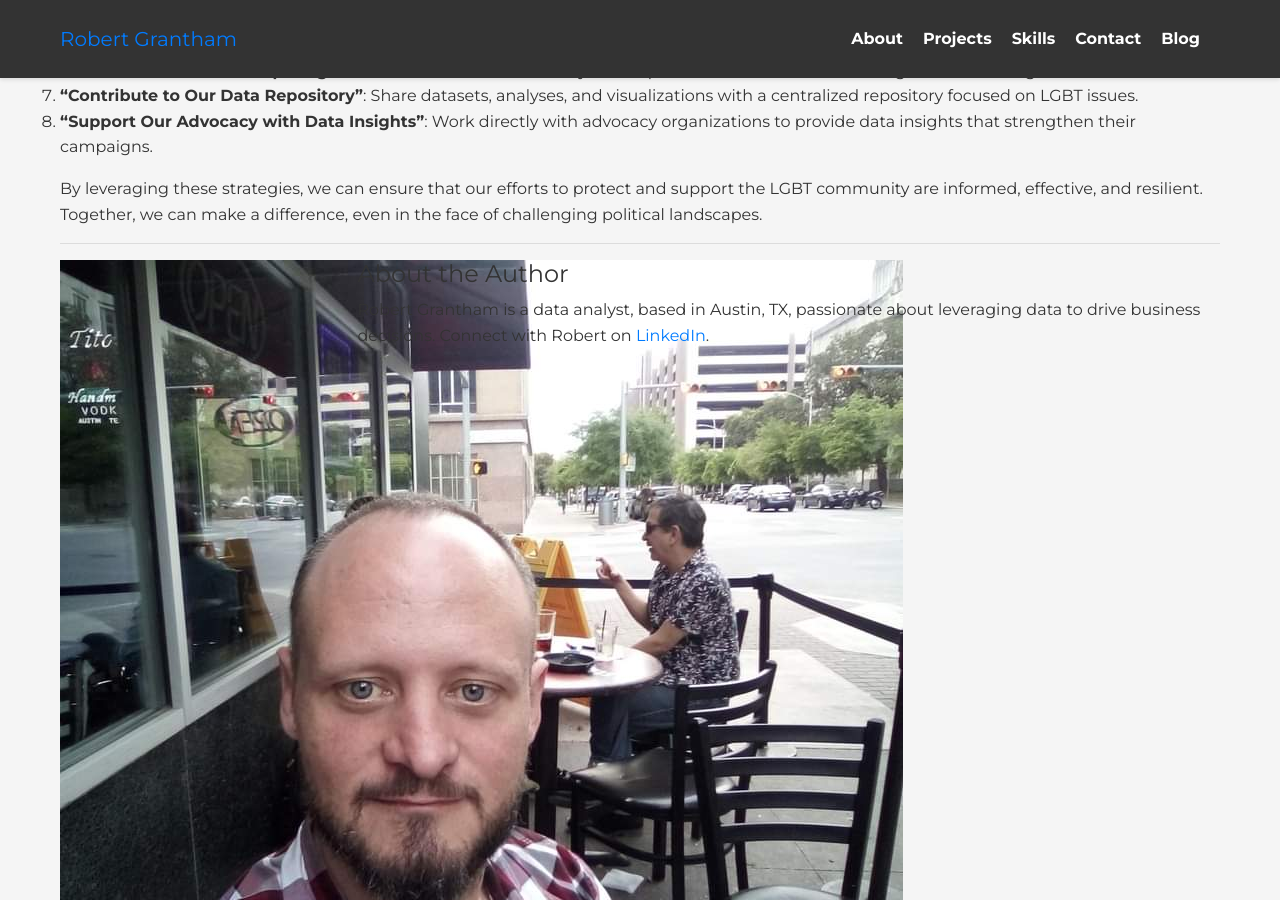
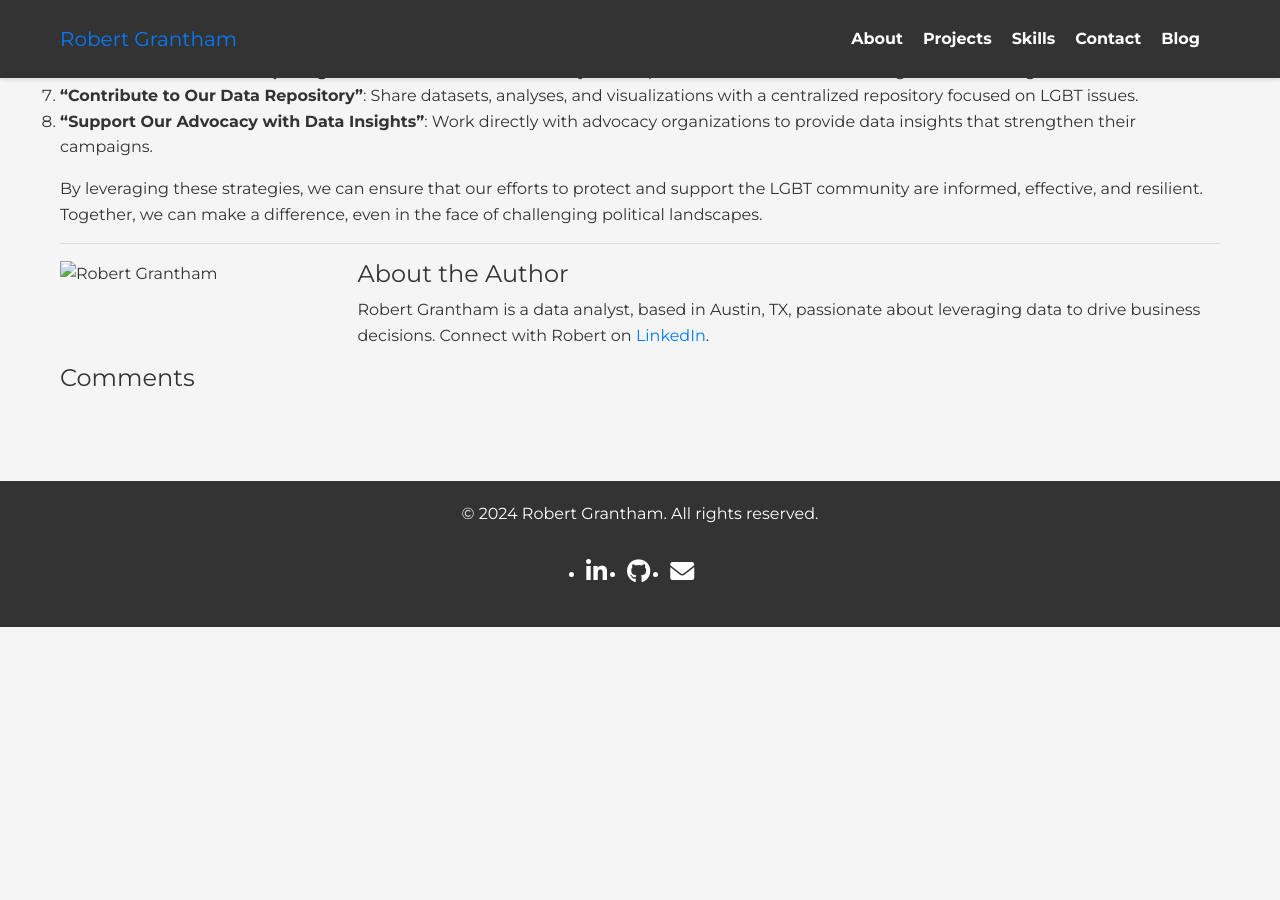
Before and after one commit to rgrantham82/rgrantham82.github.io, a Jekyll site: the page built from _posts/2024-07-01-cta-lgbt-community-support.md, in a window 1280 px wide and 900 px high, scrolled down 2515 px. Built offline with Jekyll 4.4.1, drawn with Linux system fonts in a browser that asks for light colours; nearby versions of some CDN libraries; comment, search, counter and statistics services are not loaded; after the commit the page ends 3142 px from its top, so only the background shows below that.

Commit message:
Update blog.html

```diff
--- a/_layouts/blog.html
+++ b/_layouts/blog.html
@@ -15,7 +15,7 @@
         <div class="author-info">
             <div class="row">
                 <div class="col-md-3">
-                    <img src="/assets/images/profile-image.jpg" alt="Author" class="about-image">
+                      <img src="assets/images/profile-image.jpg" alt="Robert Grantham" class="about-image">
                 </div>
                 <div class="col-md-9">
                     <h4>About the Author</h4>
```
